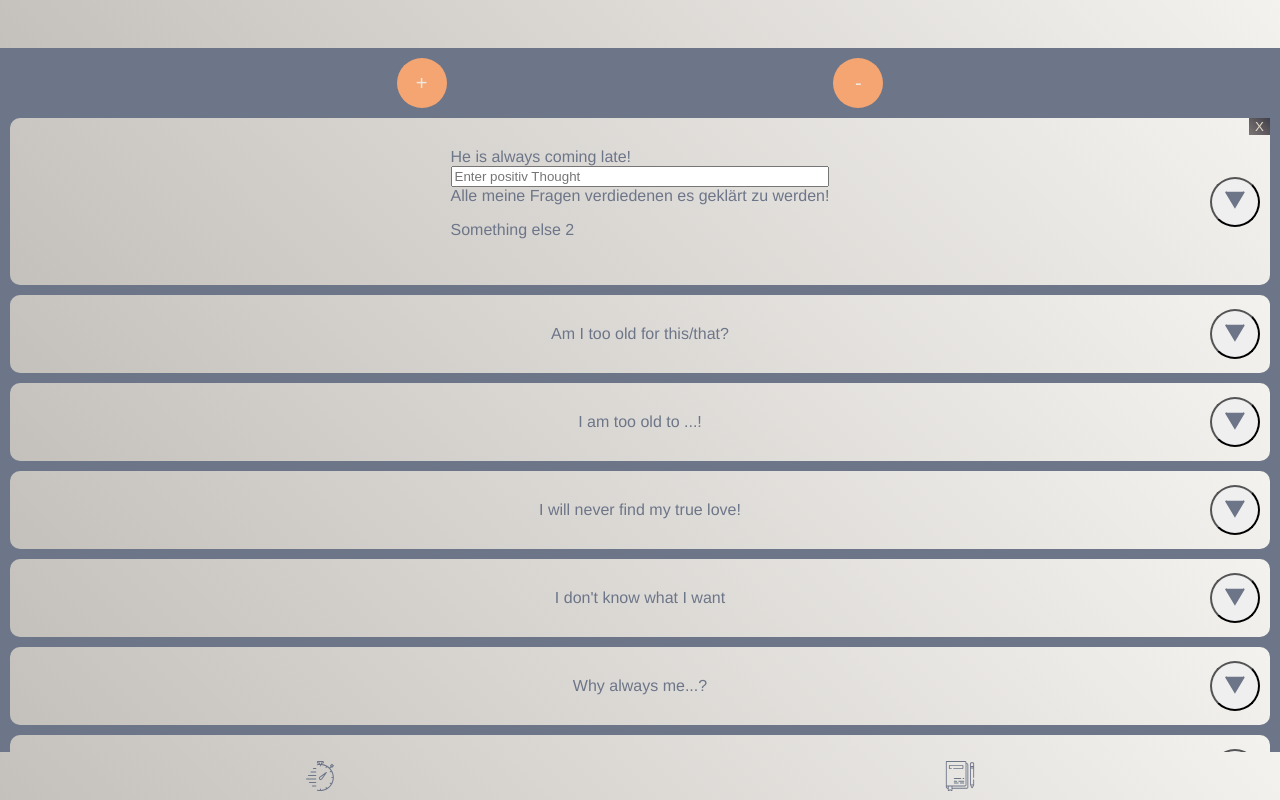
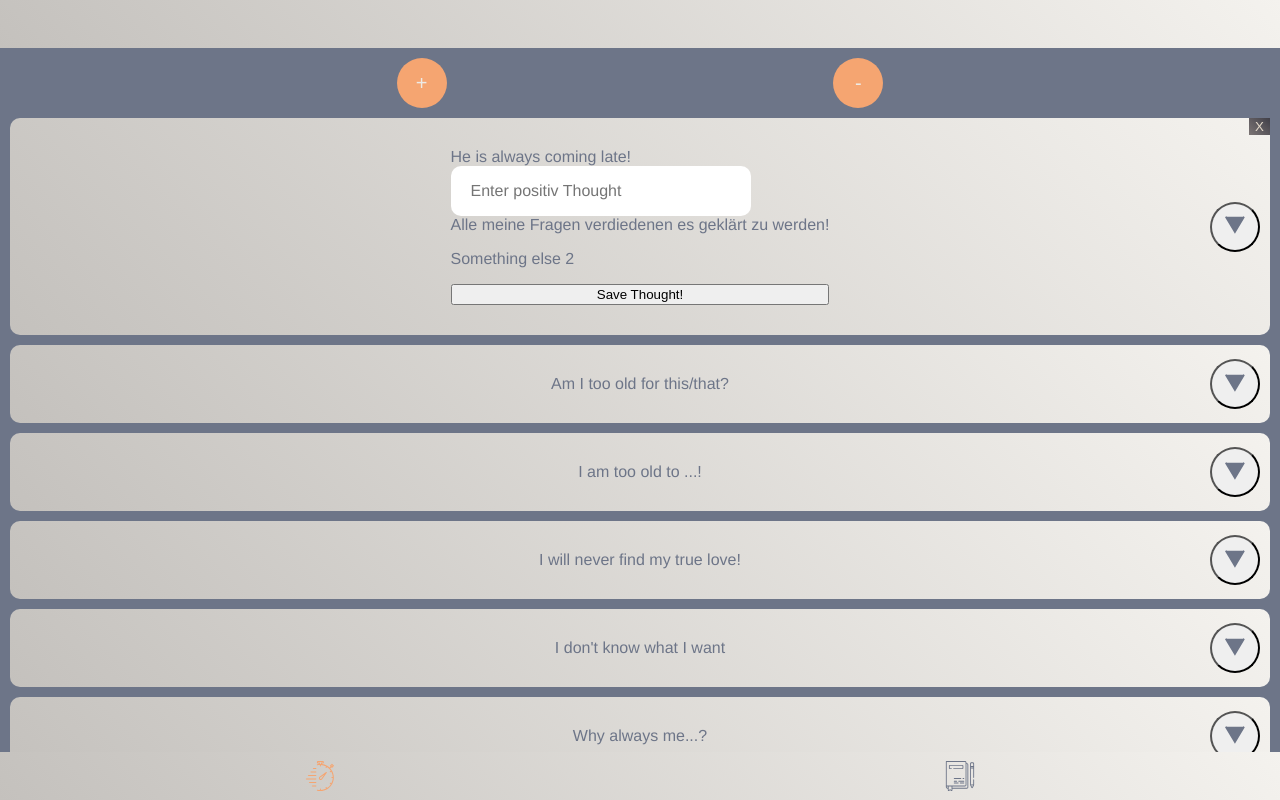
Before and after one commit to rschulzongithub/permanent-efforts, a React (Create React App) app: page /constructor in a window 1280 px wide. Both pictures are taken after a click on the button 1235 px from the left and 157 px from the top of the page. Built offline with nearby package versions, Linux system fonts and the light colour scheme.

Commit message:
Adding new constructive thoughts

```diff
--- a/src/App.js
+++ b/src/App.js
@@ -15,7 +15,7 @@ function App() {
   const [deleteThought, setDeleteThought] = useState(false)
   const [btnX, setBtnX] = useState(false)
   const [thoughts, setThoughts] = useState(thoughtsData)
-  const [isTimer, setIsTimer] = useState(false)
+  const [isTimer, setIsTimer] = useState(true)
   const [isList, setIsList] = useState(false)
   const [collapsed, setCollapsed] = useState(false)
 
@@ -37,6 +37,9 @@ function App() {
                   setThoughts([{ destrThought: text }, ...thoughts])
                   setCreateThought(!createThought)
                 }}
+                onSaveThought={(index, constructThought) =>
+                  saveThought(index, constructThought)
+                }
                 createThought={createThought}
                 deleteThought={deleteThought}
                 thoughts={thoughts}
@@ -72,6 +75,15 @@ function App() {
       ...thoughts.slice(index + 1)
     ])
   }
+
+  function saveThought(index, constructThought) {
+    const thought = thoughts[index]
+    setThoughts([
+      ...thoughts.slice(0, index),
+      { ...thought, konstrThought: constructThought },
+      ...thoughts.slice(index + 1)
+    ])
+  }
 }
 
 export default App
--- a/src/DestrThoughts.js
+++ b/src/DestrThoughts.js
@@ -12,20 +12,28 @@ export default function DestrThoughts({
   onAddThought,
   collapsed,
   setCollapsed,
-  handleClick
+  handleClick,
+  onSaveThought
 }) {
   const [newThought, setNewThought] = useState('')
+  const [newConstructiveThought, setNewConstructiveThought] = useState('')
 
   function renderInputForPositivThought(index) {
     return (
       <>
-        <input placeholder="Enter positiv Thought"></input>
+        <NewThoughtInput
+          placeholder="Enter positiv Thought"
+          onChange={event => setNewConstructiveThought(event.target.value)}
+        ></NewThoughtInput>
         {thoughts[index].konstrThought}
         {/* {thoughts.map((thought, index) => (
           <ThoughtEl key={index}>{thought.konstrThought}</ThoughtEl>
         ))} */}
         <p>Something else 2</p>
         <DeleteBtn onClick={() => change(index)}>X</DeleteBtn>{' '}
+        <button onClick={() => onSaveThought(index, newConstructiveThought)}>
+          Save Thought!
+        </button>
       </>
     )
   }
```
